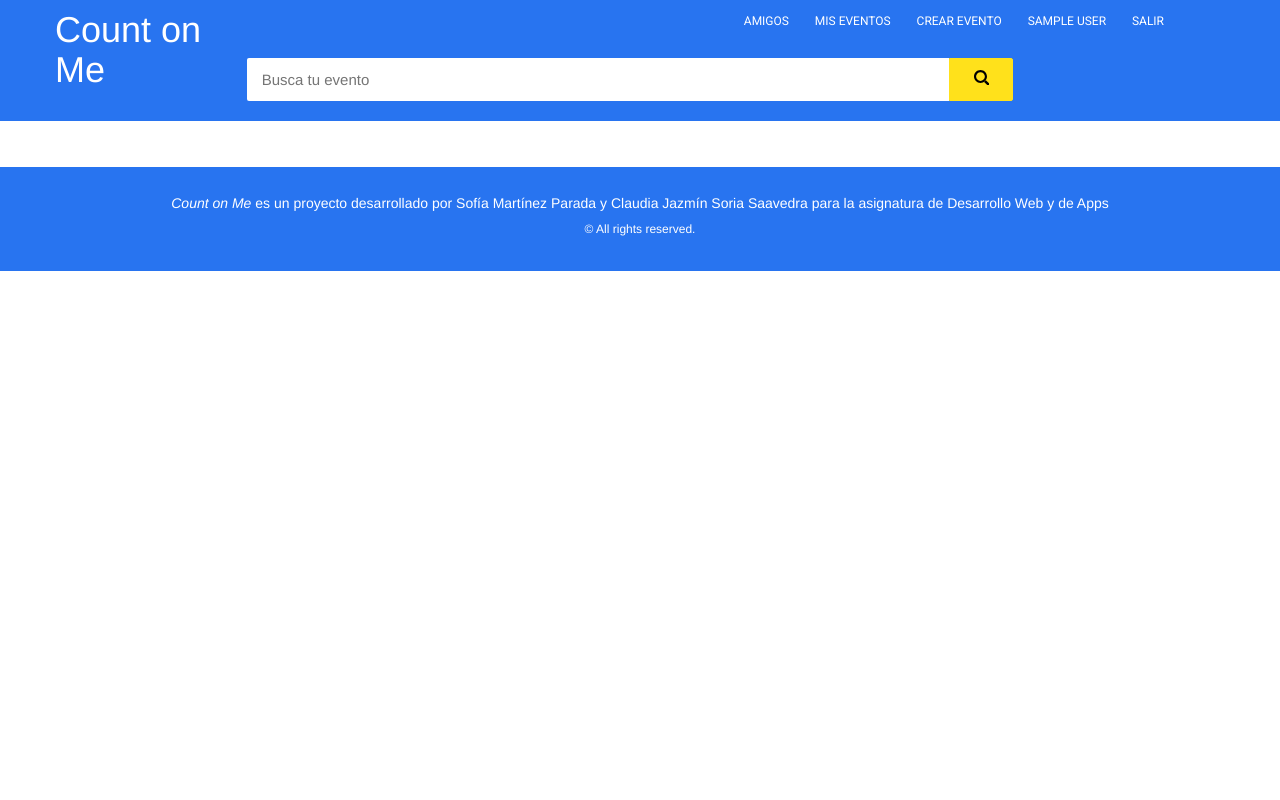
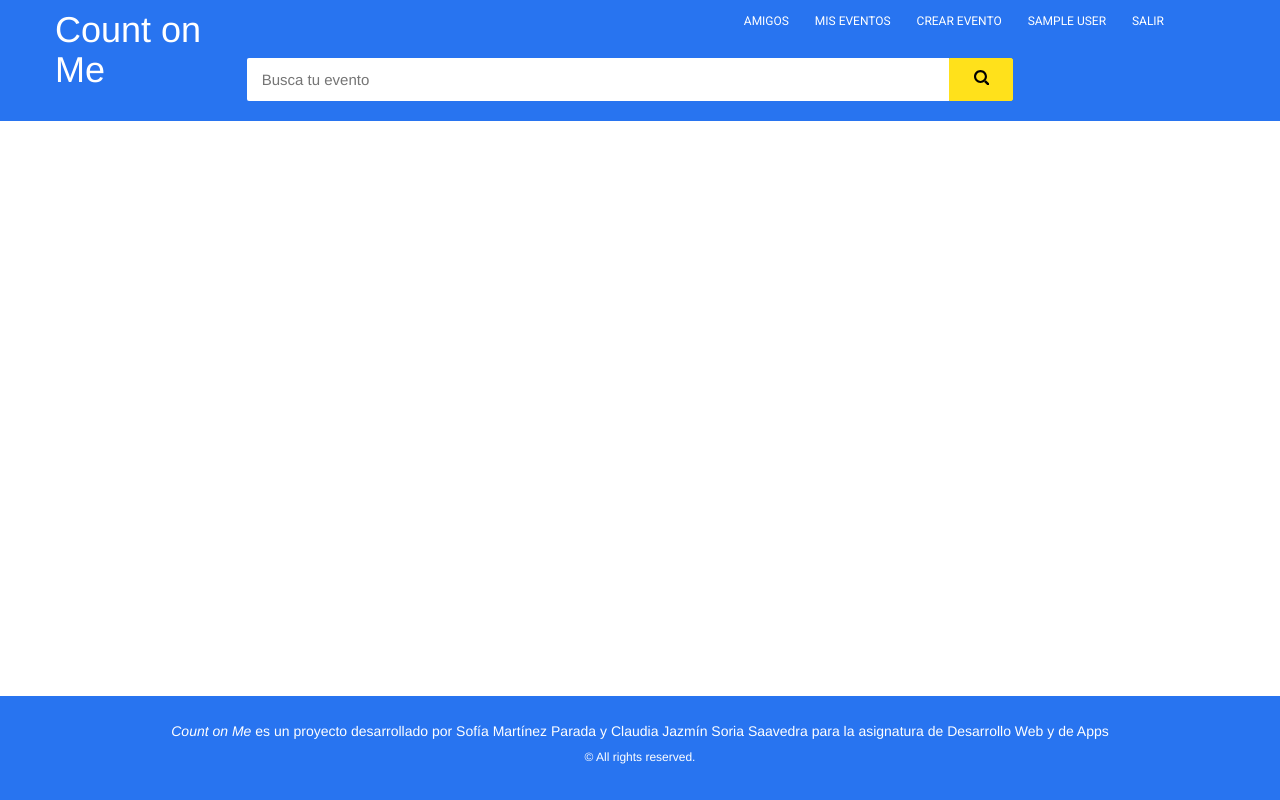
Before and after one commit to clxudiajazmin/CountOnMe, a PHP site: page / in a window 1280 px wide. Run offline with PHP 8.4, Linux system fonts and the light colour scheme; the visitor is signed in with stand-in values (Sample User, id 1); data that the repository does not hold is empty.

Commit message:
footer.css

```diff
--- a/css/footer.css
+++ b/css/footer.css
@@ -14,6 +14,11 @@ section {
 .absolute{
   position: absolute;
 }
+
+.fixed{
+    position: fixed;
+}
+
 html {
    margin: 0px;
    height: 100%;
```
Also changed, not shown: 1 other file.
